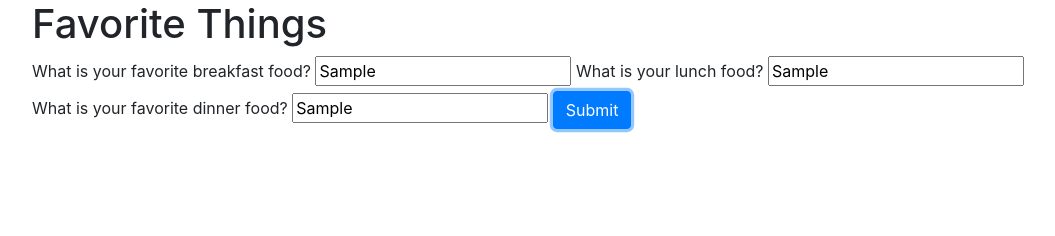
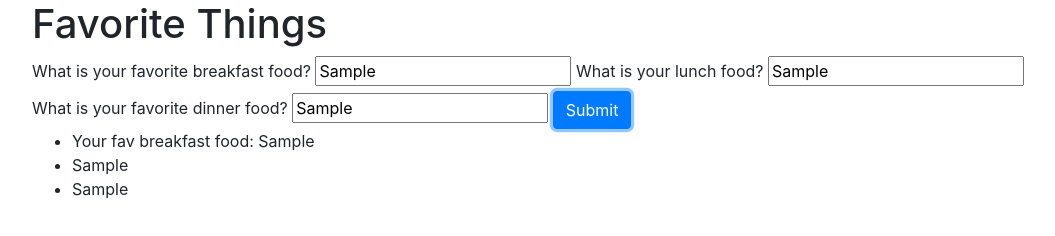
Before and after one commit to Knutsenjamie/favorite-things, a plain HTML site: page index.html in a window 1280 px wide. Both pictures are taken after typing "Sample", "Sample", "Sample" into the empty fields and a click on the button "Submit". Shown: the whole page, without its empty margins (53-1108 px from the left). Drawn offline with Linux system fonts and the light colour scheme.

Commit message:
add last bit of scripts page with final arrays and appends
Co-authored-by: Nick Reeder <nickreeder32@gmail.com>

```diff
--- a/index.html
+++ b/index.html
@@ -19,6 +19,9 @@
     <input id="dinner" type="text" required>
     <button type="submit" class="btn btn-primary">Submit</button>
   </form>
+    <ul id="newarray">
+
+    </ul>
   </div>
 
 </body>
--- a/js/scripts.js
+++ b/js/scripts.js
@@ -2,14 +2,24 @@ $(document).ready(function () {
   $("form#favoritefoods").submit(function (event) {
     event.preventDefault();
     const breakfastInput = $("#breakfast").val();
-    const lunchInput = $("#lunch").val();
+    const lunchInput = $("#lunch").val(); // sandwich
     const dinnerInput = $("#dinner").val();
-    let array =[breakfastInput,lunchInput, dinnerInput]; // array = [0, 1, 2];
-    const lunch = array[1];
+    const array =[breakfastInput,lunchInput /* sandwich */, dinnerInput];
+    const lunch = array[1]; // sandwich
     const breakfast = array[0];
     const dinner = array[2];
-    array.push(1,0,2);
-    console.log (lunch,breakfast,dinner);
+    console.log (array);
+
+    let newArray = []; // need newArray in order of [breakfast, lunch, dinner] using push() 3 times
+
+    newArray.push(breakfast);
+    newArray.push(lunch);
+    newArray.push(dinner);
+    console.log(newArray);
+
+    $("#newarray").append(`<li>Your fav breakfast food: ${newArray[0]}</li>`);
+    $("#newarray").append(`<li>${newArray[1]}</li>`);
+    $("#newarray").append(`<li>${newArray[2]}</li>`);
 
   });
 });
```
